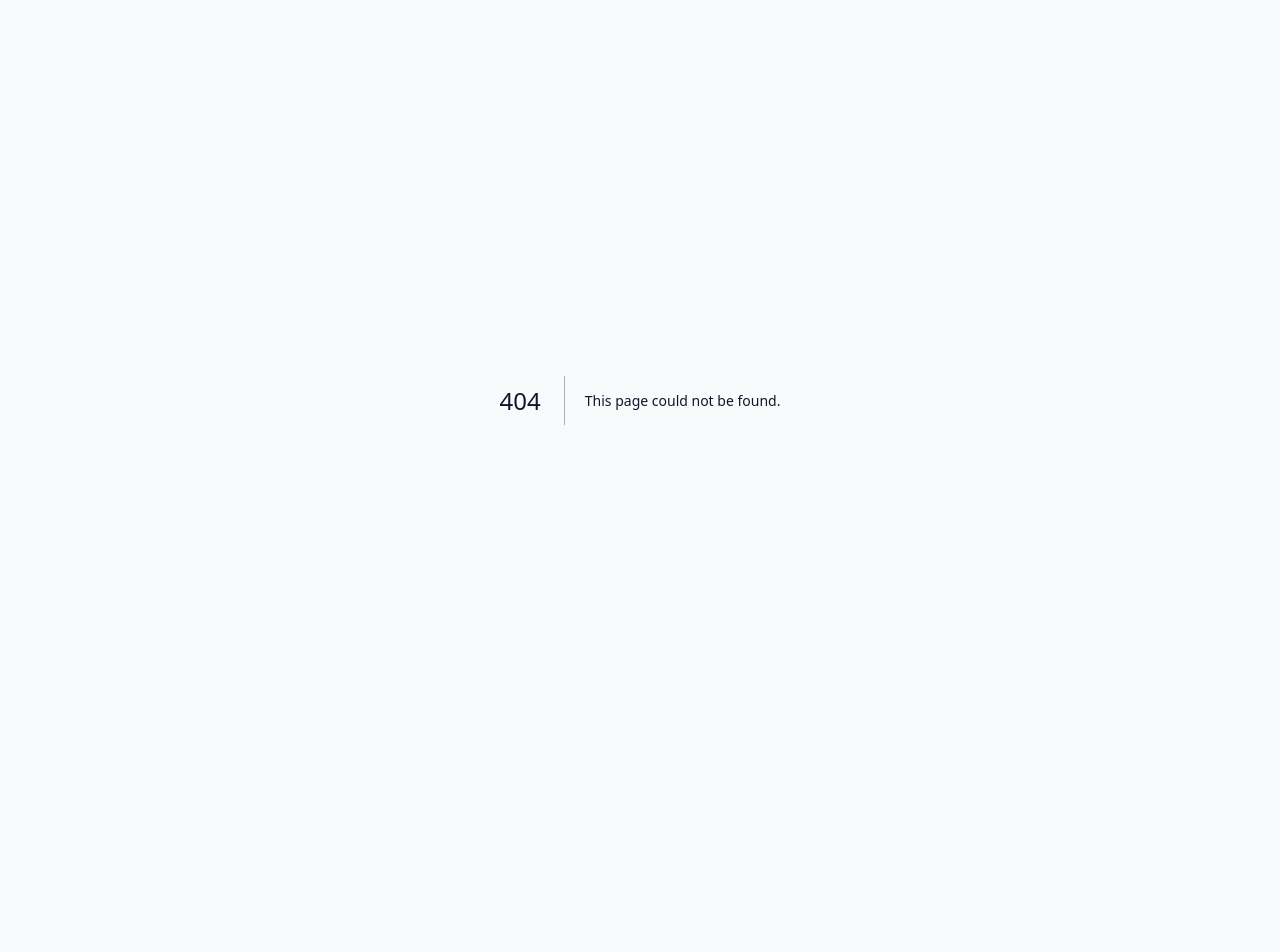
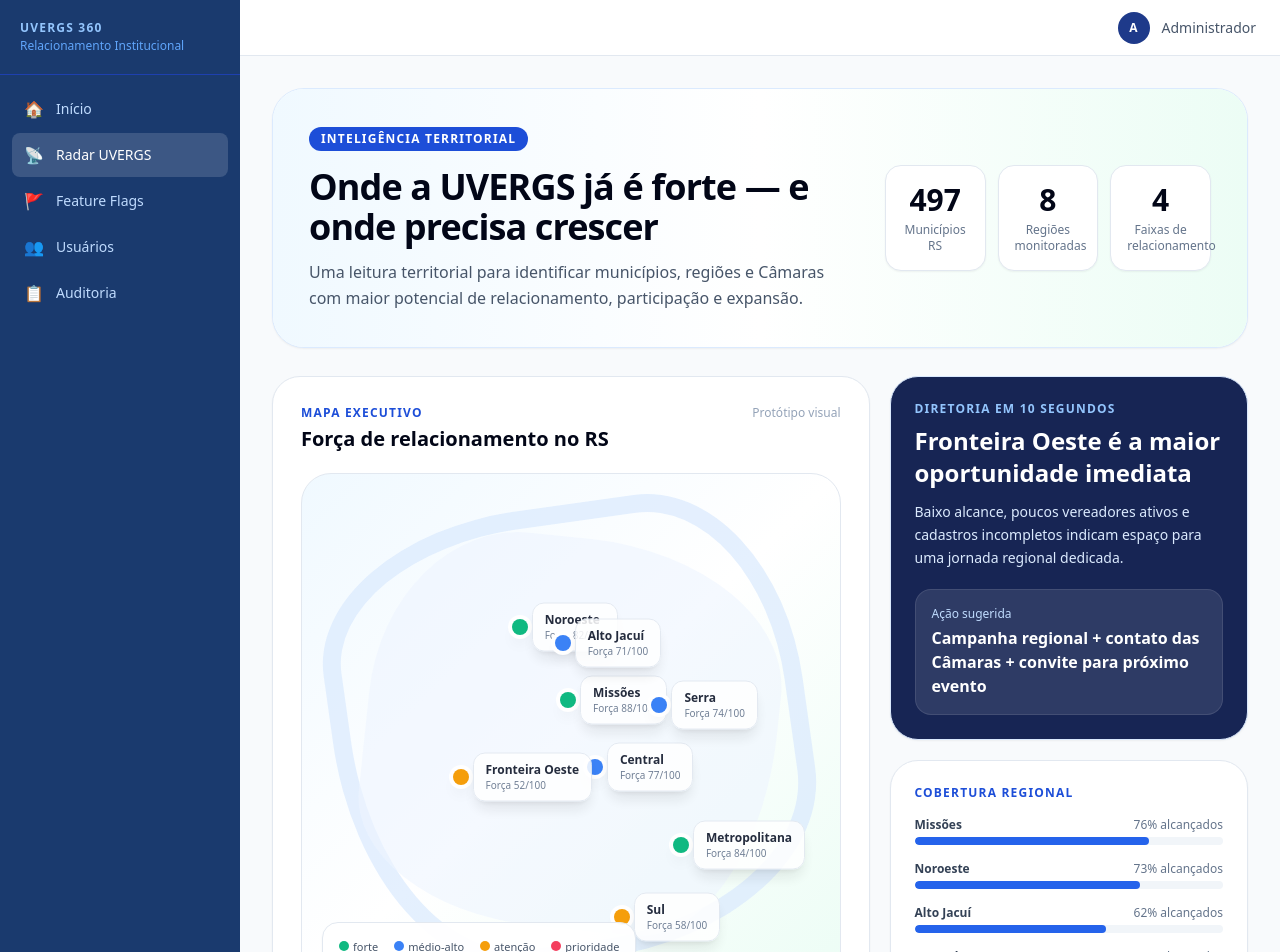
Before and after one commit to Wspinheiro111/uvergs-360, a Next.js app in the folder apps/web/: page /admin/growth/territory in a window 1280 px wide. Before the commit this address had no page. Shown: the top 952 px of the page. Before the commit the page ends 800 px from the top, so only its background shows below. Built offline with nearby package versions, Linux system fonts and the light colour scheme.

Commit message:
feat(demo): add territory intelligence page

```diff
--- /dev/null
+++ b/apps/web/src/app/admin/growth/territory/page.tsx
@@ -0,0 +1,103 @@
+const regions = [
+  { name: "Missões", strength: 88, reached: 76, active: 64, priority: "Expandir participação recorrente", x: 48, y: 42 },
+  { name: "Noroeste", strength: 82, reached: 73, active: 61, priority: "Converter alto engajamento em inscrições", x: 39, y: 28 },
+  { name: "Alto Jacuí", strength: 71, reached: 62, active: 47, priority: "Aumentar ativação de portal", x: 47, y: 31 },
+  { name: "Central", strength: 77, reached: 68, active: 56, priority: "Ampliar recorrência em eventos", x: 53, y: 55 },
+  { name: "Metropolitana", strength: 84, reached: 81, active: 70, priority: "Trabalhar campanhas por afinidade", x: 69, y: 70 },
+  { name: "Serra", strength: 74, reached: 66, active: 51, priority: "Recuperar contatos inativos", x: 65, y: 43 },
+  { name: "Fronteira Oeste", strength: 52, reached: 41, active: 29, priority: "Prospectar e completar contatos", x: 28, y: 57 },
+  { name: "Sul", strength: 58, reached: 49, active: 34, priority: "Abrir relacionamento institucional", x: 58, y: 84 },
+];
+
+const municipalities = [
+  ["Santo Ângelo", "Missões", 93, "forte"],
+  ["Ijuí", "Noroeste", 91, "forte"],
+  ["Santa Maria", "Central", 87, "forte"],
+  ["Cruz Alta", "Alto Jacuí", 79, "médio"],
+  ["Santa Rosa", "Noroeste", 72, "médio"],
+  ["Cerro Largo", "Missões", 68, "médio"],
+  ["Uruguaiana", "Fronteira Oeste", 44, "baixo"],
+  ["São Borja", "Fronteira Oeste", 39, "baixo"],
+];
+
+function strengthClass(value: number) {
+  if (value >= 80) return "bg-emerald-500";
+  if (value >= 65) return "bg-blue-500";
+  if (value >= 50) return "bg-amber-500";
+  return "bg-rose-500";
+}
+
+export default function TerritoryPage() {
+  return (
+    <div className="p-6 lg:p-8 max-w-[1600px] mx-auto space-y-7">
+      <section className="rounded-[32px] border border-blue-100 bg-white overflow-hidden shadow-sm">
+        <div className="p-7 lg:p-9 bg-gradient-to-r from-sky-50 via-white to-emerald-50 grid lg:grid-cols-[1.25fr_0.75fr] gap-8 items-center">
+          <div>
+            <span className="inline-flex rounded-full bg-blue-700 text-white px-3 py-1 text-xs font-bold tracking-widest uppercase">Inteligência Territorial</span>
+            <h1 className="mt-4 text-3xl lg:text-4xl font-bold text-slate-950 tracking-tight">Onde a UVERGS já é forte — e onde precisa crescer</h1>
+            <p className="mt-3 text-slate-600 max-w-3xl leading-relaxed">Uma leitura territorial para identificar municípios, regiões e Câmaras com maior potencial de relacionamento, participação e expansão.</p>
+          </div>
+          <div className="grid grid-cols-3 gap-3">
+            {[["497","Municípios RS"],["8","Regiões monitoradas"],["4","Faixas de relacionamento"]].map(([value,label]) => (
+              <div key={label} className="rounded-2xl bg-white border border-slate-200 p-4 text-center shadow-sm">
+                <p className="text-3xl font-bold text-slate-950">{value}</p><p className="text-xs text-slate-500 mt-1">{label}</p>
+              </div>
+            ))}
+          </div>
+        </div>
+      </section>
+
+      <section className="grid xl:grid-cols-[1.25fr_0.75fr] gap-5">
+        <article className="bg-white border border-slate-200 rounded-[28px] p-6 lg:p-7 shadow-sm">
+          <div className="flex items-start justify-between gap-4 mb-5">
+            <div><p className="text-xs font-bold tracking-widest uppercase text-blue-700">Mapa executivo</p><h2 className="text-xl font-semibold text-slate-950 mt-1">Força de relacionamento no RS</h2></div>
+            <span className="text-xs text-slate-400">Protótipo visual</span>
+          </div>
+          <div className="relative min-h-[520px] rounded-[30px] border border-slate-200 overflow-hidden bg-gradient-to-br from-sky-50 via-white to-emerald-50">
+            <div className="absolute inset-8 rounded-[45%_30%_50%_35%/30%_45%_35%_55%] border-[18px] border-blue-100/70 rotate-[-8deg]" />
+            <div className="absolute inset-16 rounded-[35%_50%_30%_45%/45%_35%_55%_30%] bg-blue-50/60 rotate-[6deg]" />
+            {regions.map((region) => (
+              <div key={region.name} className="absolute group" style={{ left: `${region.x}%`, top: `${region.y}%` }}>
+                <div className={`w-4 h-4 rounded-full ${strengthClass(region.strength)} ring-4 ring-white shadow-lg group-hover:scale-150 transition-transform`} />
+                <div className="absolute left-5 top-1/2 -translate-y-1/2 whitespace-nowrap rounded-xl bg-white/95 border border-slate-200 px-3 py-2 shadow-lg opacity-90 group-hover:opacity-100">
+                  <p className="text-xs font-bold text-slate-900">{region.name}</p><p className="text-[10px] text-slate-500">Força {region.strength}/100</p>
+                </div>
+              </div>
+            ))}
+            <div className="absolute left-5 bottom-5 rounded-2xl bg-white/95 border border-slate-200 p-4 shadow-sm">
+              <div className="flex gap-4 text-[11px] text-slate-600 flex-wrap">
+                <span><i className="inline-block w-2.5 h-2.5 rounded-full bg-emerald-500 mr-1"/>forte</span><span><i className="inline-block w-2.5 h-2.5 rounded-full bg-blue-500 mr-1"/>médio-alto</span><span><i className="inline-block w-2.5 h-2.5 rounded-full bg-amber-500 mr-1"/>atenção</span><span><i className="inline-block w-2.5 h-2.5 rounded-full bg-rose-500 mr-1"/>prioridade</span>
+              </div>
+            </div>
+          </div>
+        </article>
+
+        <div className="space-y-5">
+          <article className="rounded-[28px] border border-blue-100 bg-blue-950 text-white p-6 shadow-sm">
+            <p className="text-xs font-bold tracking-widest uppercase text-blue-300">Diretoria em 10 segundos</p>
+            <h3 className="text-2xl font-bold mt-2">Fronteira Oeste é a maior oportunidade imediata</h3>
+            <p className="mt-3 text-sm text-blue-100 leading-relaxed">Baixo alcance, poucos vereadores ativos e cadastros incompletos indicam espaço para uma jornada regional dedicada.</p>
+            <div className="mt-5 rounded-2xl bg-white/10 p-4 border border-white/10"><p className="text-xs text-blue-200">Ação sugerida</p><p className="font-semibold mt-1">Campanha regional + contato das Câmaras + convite para próximo evento</p></div>
+          </article>
+          <article className="bg-white border border-slate-200 rounded-[28px] p-6 shadow-sm">
+            <p className="text-xs font-bold tracking-widest uppercase text-blue-700">Cobertura regional</p>
+            <div className="mt-4 space-y-4">
+              {regions.slice(0,6).map(region => (
+                <div key={region.name}><div className="flex justify-between text-xs mb-1"><span className="font-semibold text-slate-700">{region.name}</span><span className="text-slate-500">{region.reached}% alcançados</span></div><div className="h-2 bg-slate-100 rounded-full overflow-hidden"><div className="h-full bg-blue-600 rounded-full" style={{width:`${region.reached}%`}}/></div></div>
+              ))}
+            </div>
+          </article>
+        </div>
+      </section>
+
+      <section className="bg-white border border-slate-200 rounded-[28px] overflow-hidden shadow-sm">
+        <div className="p-6 border-b border-slate-100"><p className="text-xs font-bold tracking-widest uppercase text-blue-700">Municípios em destaque</p><h2 className="text-xl font-semibold text-slate-950 mt-1">Onde agir primeiro</h2></div>
+        <div className="grid md:grid-cols-2 xl:grid-cols-4 gap-px bg-slate-100">
+          {municipalities.map(([name,region,score,status]) => (
+            <article key={String(name)} className="bg-white p-5"><div className="flex items-center justify-between"><div><p className="font-semibold text-slate-900">{name}</p><p className="text-xs text-slate-500 mt-1">{region}</p></div><span className="text-2xl font-bold text-blue-700">{score}</span></div><div className="mt-4 h-2 rounded-full bg-slate-100 overflow-hidden"><div className={`h-full ${strengthClass(Number(score))}`} style={{width:`${score}%`}}/></div><p className="mt-3 text-xs text-slate-500">Relacionamento {status}</p></article>
+          ))}
+        </div>
+      </section>
+    </div>
+  );
+}
```
